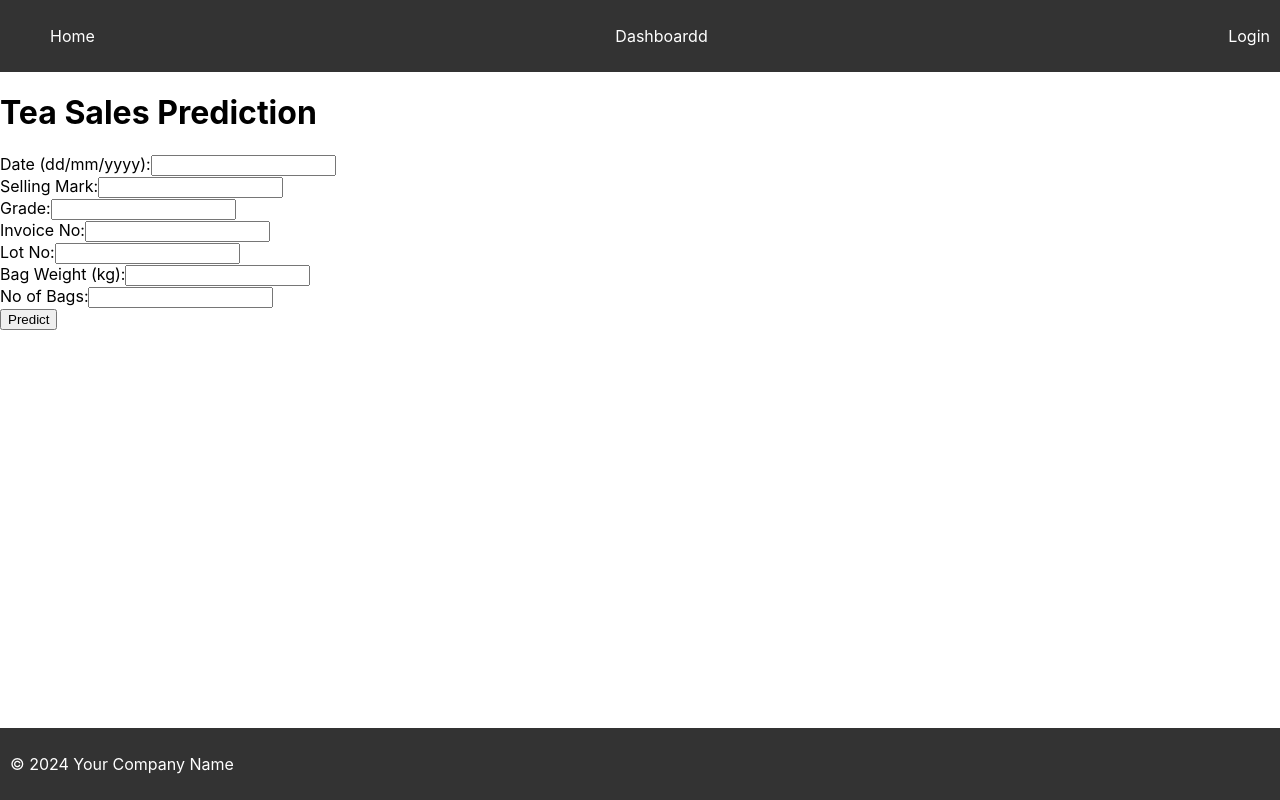
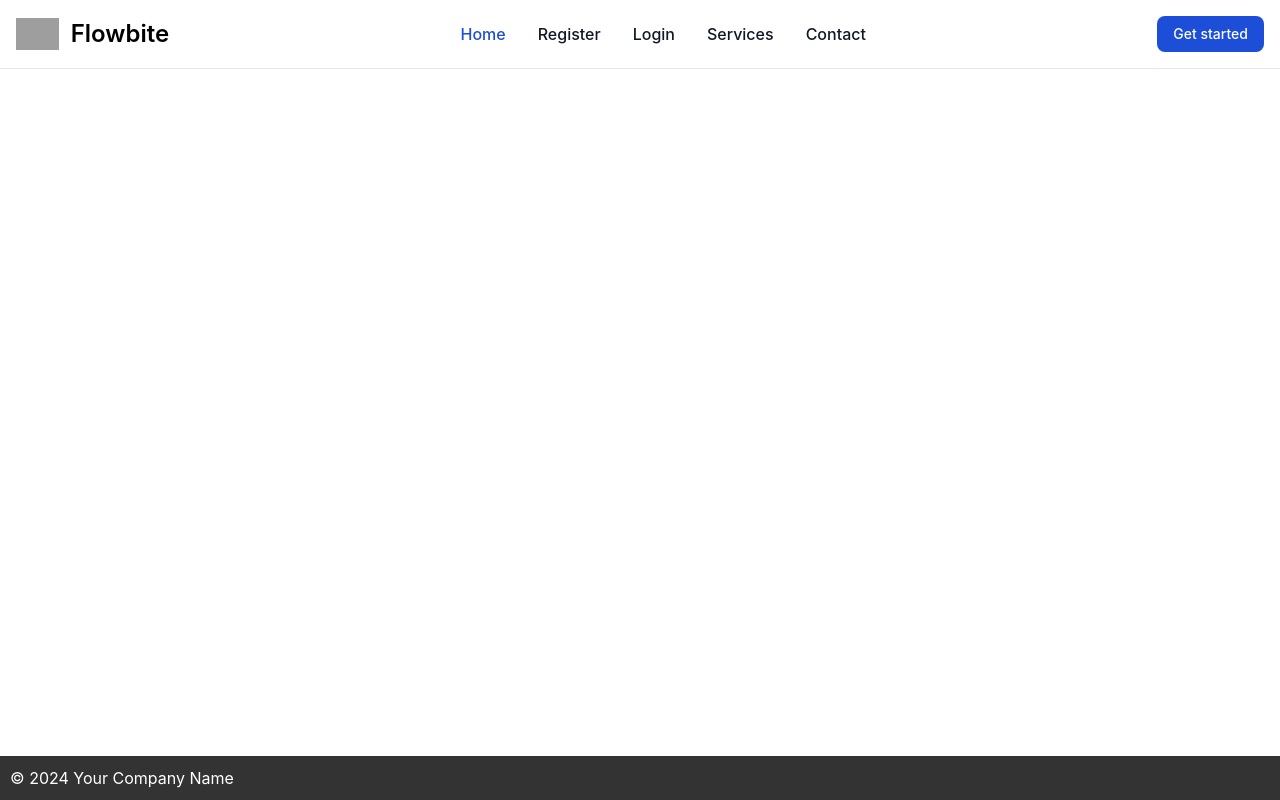
Before and after one commit to nevinduheshan/final_project_frontend, a React (Create React App) app: page / in a window 1280 px wide. Built offline with nearby package versions, Linux system fonts and the light colour scheme; grey boxes are pictures that could not be loaded.

Commit message:
use taildwind

```diff
--- a/src/App.js
+++ b/src/App.js
@@ -1,18 +1,27 @@
-import React from 'react';
+import React, { useEffect } from 'react';
 import { BrowserRouter as Router, Routes, Route } from 'react-router-dom';
 import Register from './Components/Pages/Register/Register';
 import Login from './Components/Pages/Login/Login';
 import Prediction from './Components/Pages/Prediction/PredictionForm'; // Import the Prediction component
 import Dashboard from './Components/Pages/Dashboard/Dashboard';
+import Home from './Components/Pages/Home/Home';
 
 function App() {
+
+  useEffect(() => {
+    const tailwindCDN = document.createElement('script');
+    tailwindCDN.src = 'https://cdn.tailwindcss.com';
+    document.head.appendChild(tailwindCDN);
+}, []);
+
   return (
     <Router>
-      <div className="App">
+        <div className="App">
         <Routes>
+          <Route path="/" element={<Home />} />
           <Route path="/register" element={<Register />} />
           <Route path="/login" element={<Login />} />
-          <Route path="/" element={<Prediction />} /> {/* Add the route for Prediction */}
+          <Route path="/prediction" element={<Prediction />} /> {/* Add the route for Prediction */}
           <Route path="/dashboard" element={<Dashboard />} />
         </Routes>
       </div>
--- a/src/Components/Header/Header.js
+++ b/src/Components/Header/Header.js
@@ -1,25 +1,46 @@
-import React from 'react';
+import React, { useState } from 'react';
 import { Link } from 'react-router-dom';
-import './Header.css'; // Import the external CSS file
 
 function Header() {
+    const [isOpen, setIsOpen] = useState(false); // State to manage the collapsible menu
+
     return (
-        <header>
-            <nav>
-                <ul>
+        <nav className="bg-white dark:bg-gray-900 fixed w-full z-20 top-0 left-0 border-b border-gray-200 dark:border-gray-600">
+            <div className="max-w-screen-xl flex flex-wrap items-center justify-between mx-auto p-4">
+                <Link to="/" className="flex items-center space-x-3 rtl:space-x-reverse">
+                    <img src="https://flowbite.com/docs/images/logo.svg" className="h-8" alt="Flowbite Logo" />
+                    <span className="self-center text-2xl font-semibold whitespace-nowrap dark:text-white">Flowbite</span>
+                </Link>
+                <div className="flex md:order-2 space-x-3 md:space-x-0 rtl:space-x-reverse">
+                    <button type="button" className="text-white bg-blue-700 hover:bg-blue-800 focus:ring-4 focus:outline-none focus:ring-blue-300 font-medium rounded-lg text-sm px-4 py-2 text-center dark:bg-blue-600 dark:hover:bg-blue-700 dark:focus:ring-blue-800">Get started</button>
+                    <button onClick={() => setIsOpen(!isOpen)} type="button" className="inline-flex items-center p-2 w-10 h-10 justify-center text-sm text-gray-500 rounded-lg md:hidden hover:bg-gray-100 focus:outline-none focus:ring-2 focus:ring-gray-200 dark:text-gray-400 dark:hover:bg-gray-700 dark:focus:ring-gray-600">
+                        <span className="sr-only">Open main menu</span>
+                        <svg className="w-5 h-5" aria-hidden="true" xmlns="http://www.w3.org/2000/svg" fill="none" viewBox="0 0 17 14">
+                            <path stroke="currentColor" strokeLinecap="round" strokeLinejoin="round" strokeWidth="2" d="M1 1h15M1 7h15M1 13h15" />
+                        </svg>
+                    </button>
+                </div>
+                <div className={`items-center justify-between ${isOpen ? 'block' : 'hidden'} w-full md:flex md:w-auto md:order-1`} id="navbar-sticky">
+                    <ul className="flex flex-col p-4 md:p-0 mt-4 font-medium border border-gray-100 rounded-lg bg-gray-50 md:space-x-8 rtl:space-x-reverse md:flex-row md:mt-0 md:border-0 md:bg-white dark:bg-gray-800 md:dark:bg-gray-900 dark:border-gray-700">
                         <li>
-                        <Link to="/dashboard">Home</Link>
+                            <Link to="/" className="block py-2 px-3 text-white bg-blue-700 rounded md:bg-transparent md:text-blue-700 md:p-0 md:dark:text-blue-500" aria-current="page">Home</Link>
                         </li>
                         <li>
-                        <Link to="/register">Dashboardd</Link>
+                            <Link to="/register" className="block py-2 px-3 text-gray-900 rounded hover:bg-gray-100 md:hover:bg-transparent md:hover:text-blue-700 md:p-0 md:dark:hover:text-blue-500 dark:text-white dark:hover:bg-gray-700 dark:hover:text-white md:dark:hover:bg-transparent dark:border-gray-700">Register</Link>
                         </li>
                         <li>
-                        <Link to="/login">Login</Link>
+                            <Link to="/login" className="block py-2 px-3 text-gray-900 rounded hover:bg-gray-100 md:hover:bg-transparent md:hover:text-blue-700 md:p-0 md:dark:hover:text-blue-500 dark:text-white dark:hover:bg-gray-700 dark:hover:text-white md:dark:hover:bg-transparent dark:border-gray-700">Login</Link>
                         </li>
-                    {/* Add more links as needed */}
+                        <li>
+                            <Link to="/services" className="block py-2 px-3 text-gray-900 rounded hover:bg-gray-100 md:hover:bg-transparent md:hover:text-blue-700 md:p-0 md:dark:hover:text-blue-500 dark:text-white dark:hover:bg-gray-700 dark:hover:text-white md:dark:hover:bg-transparent dark:border-gray-700">Services</Link>
+                        </li>
+                        <li>
+                            <Link to="/contact" className="block py-2 px-3 text-gray-900 rounded hover:bg-gray-100 md:hover:bg-transparent md:hover:text-blue-700 md:p-0 md:dark:hover:text-blue-500 dark:text-white dark:hover:bg-gray-700 dark:hover:text-white md:dark:hover:bg-transparent dark:border-gray-700">Contact</Link>
+                        </li>
                     </ul>
+                </div>
+            </div>
         </nav>
-        </header>
     );
 }
 
--- a/src/Components/Pages/Home/Home.js
+++ b/src/Components/Pages/Home/Home.js
@@ -0,0 +1,12 @@
+import React from 'react'
+import Layout from '../../../Layout'
+
+const Home = () => {
+  return (
+    <Layout>
+    <div>Home</div>
+    </Layout>
+  )
+}
+
+export default Home
--- a/src/Components/Pages/Register/Register.js
+++ b/src/Components/Pages/Register/Register.js
@@ -37,7 +37,7 @@ const Register = () => {
   return (
     <Layout>
     <div>
-      <h2>Register</h2>
+      <h2>Registerfdsfsdf</h2>
       <form onSubmit={handleSubmit}>
         <div>
           <label>Username:</label>
```
Also changed, not shown: src/logo.svg (deleted), 1 other file (tests, documents, lock files or other folders). Lines whose indentation alone changed are shown as unchanged.
